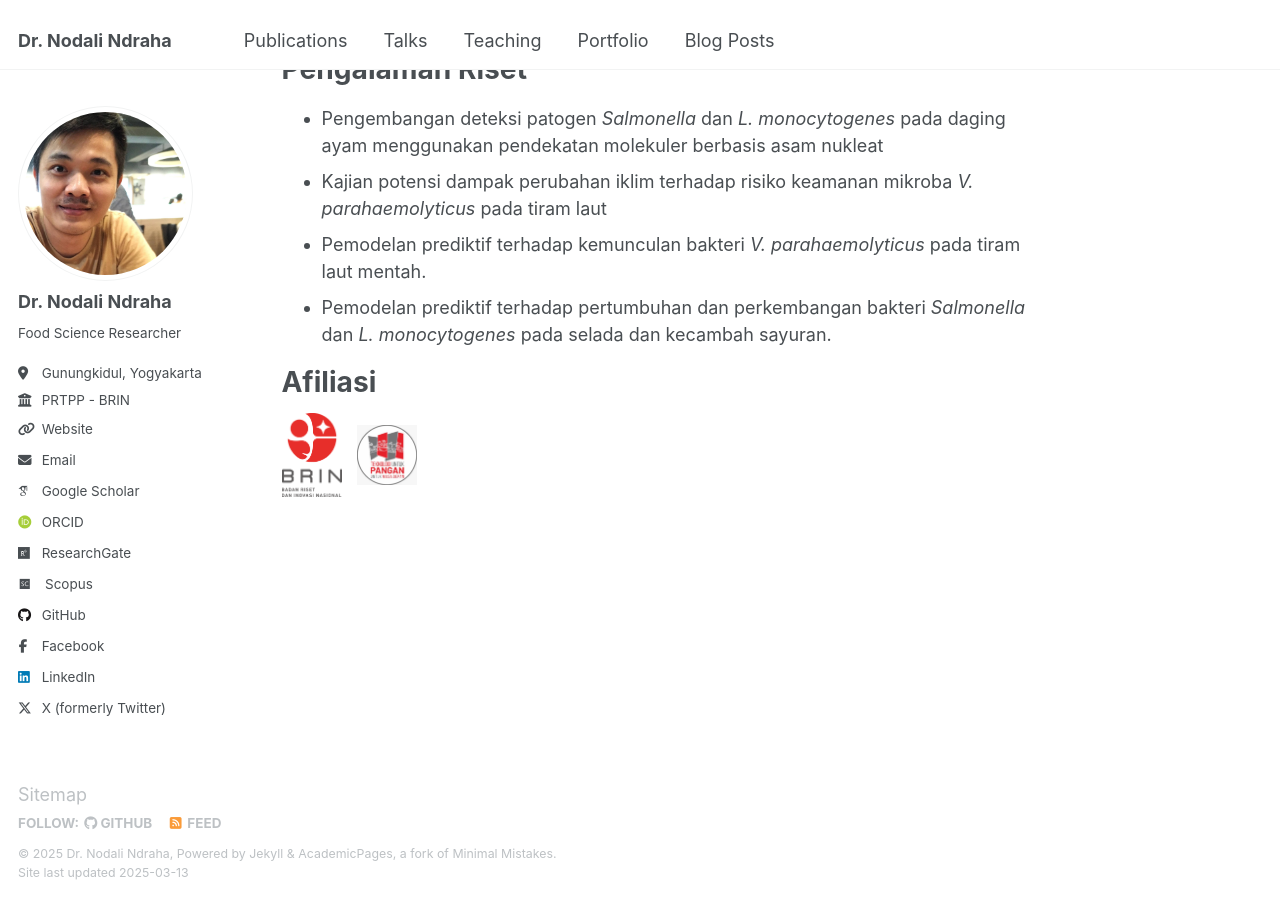
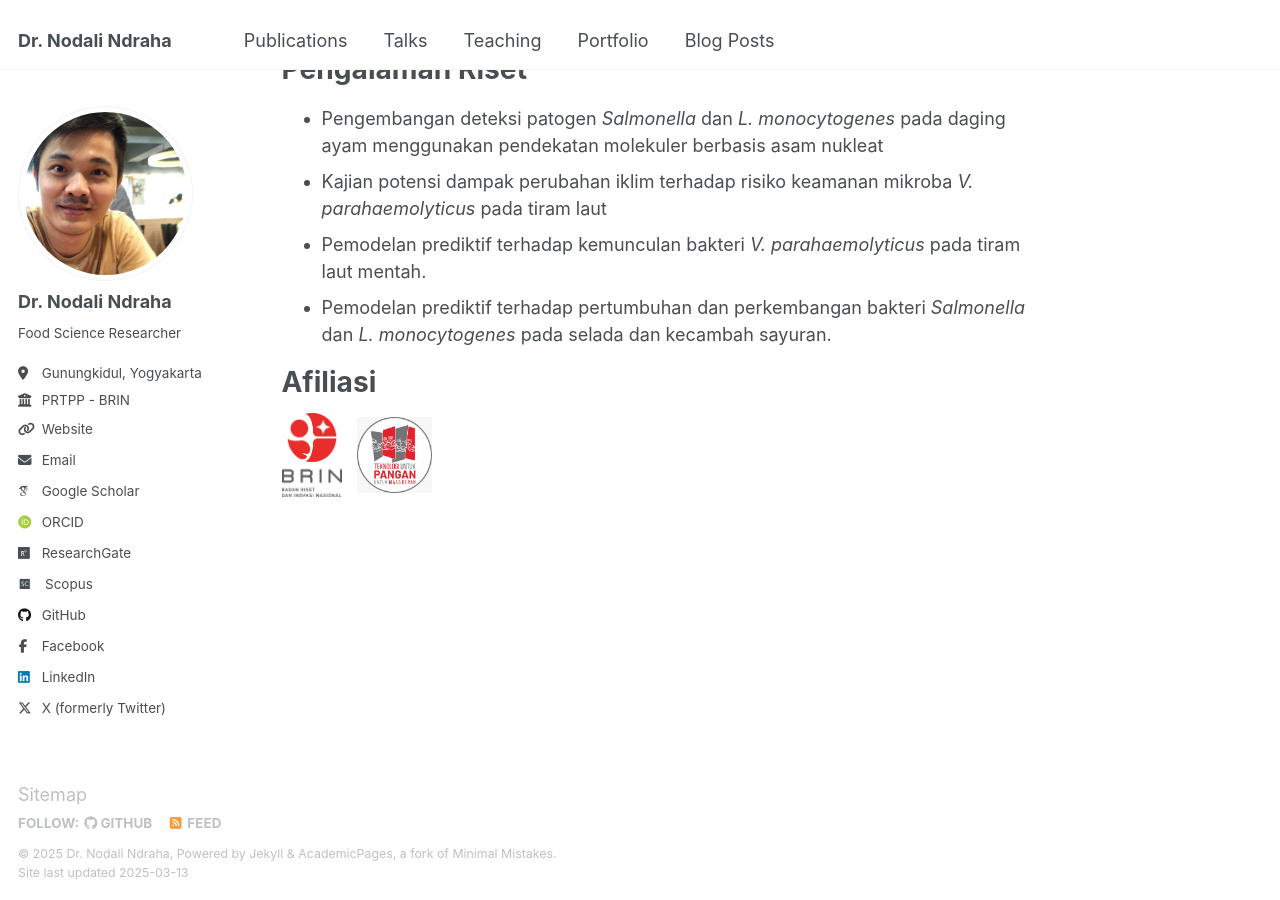
Before and after one commit to nndraha/nodali.github.io, a Jekyll site: the page built from _pages/about.md, in a window 1280 px wide and 900 px high, scrolled down 662 px. Built offline with Jekyll 4.4.1, drawn with Linux system fonts in a browser that asks for light colours; some web fonts are replaced.

Commit message:
Update about.md

```diff
--- a/_pages/about.md
+++ b/_pages/about.md
@@ -27,4 +27,4 @@ Pengalaman Riset
 Afiliasi
 =====
 <img src = "images/logo_brin.png" width = "60px" /> &nbsp;
-<img src = "images/logo_prtpp.png" width = "60px" />
+<img src = "images/logo_prtpp.png" width = "75px" />
```
